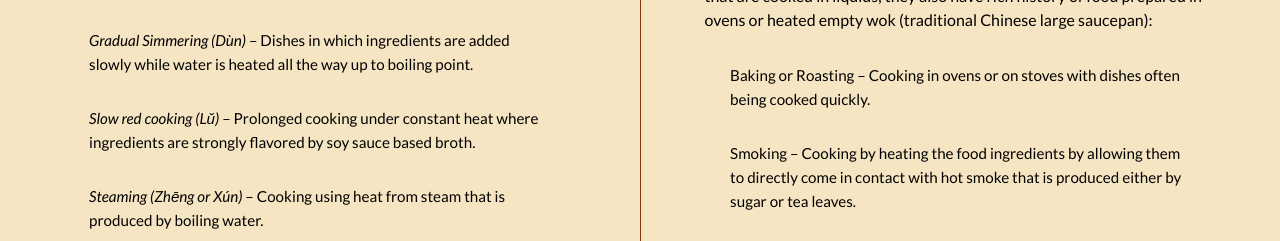
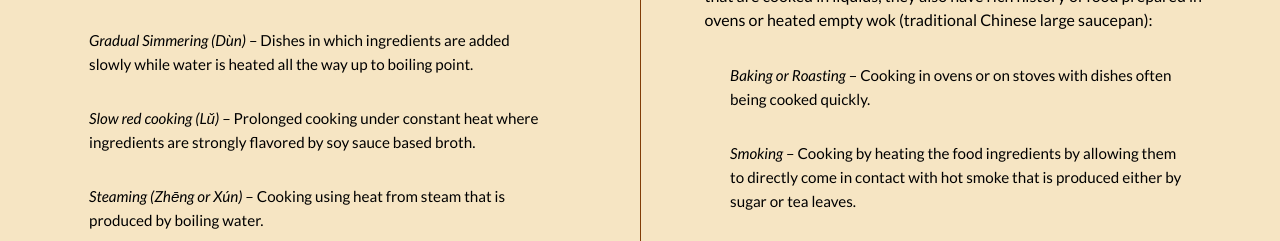
Before and after one commit to SofiaaaaL/midterm-project, a plain HTML site: page techniques.html in a window 1280 px wide. Shown: the part 2418-2659 px from the top of the page. Drawn offline with Linux system fonts and the light colour scheme; a web font is replaced by a local one.

Commit message:
change in technique page

```diff
--- a/techniques.html
+++ b/techniques.html
@@ -96,8 +96,8 @@
               </div>
               <p><strong>Air-based</strong> – Even though majority of Chinese cuisine is based on dishes that are cooked in liquids, they also have rich history of food prepared in ovens or heated empty wok (traditional Chinese large saucepan):</p>
               <div class="list">
-                <p>Baking or Roasting – Cooking in ovens or on stoves with dishes often being cooked quickly.</p>
-                <p>Smoking – Cooking by heating the food ingredients by allowing them to directly come in contact with hot smoke that is produced either by sugar or tea leaves.</p>
+                <p><em>Baking or Roasting</em> – Cooking in ovens or on stoves with dishes often being cooked quickly.</p>
+                <p><em>Smoking</em> – Cooking by heating the food ingredients by allowing them to directly come in contact with hot smoke that is produced either by sugar or tea leaves.</p>
               </div>
               <p><strong>No Heat</strong> – Food recipes that does not require heat to be completed.</p>
               <div class="list">
```
